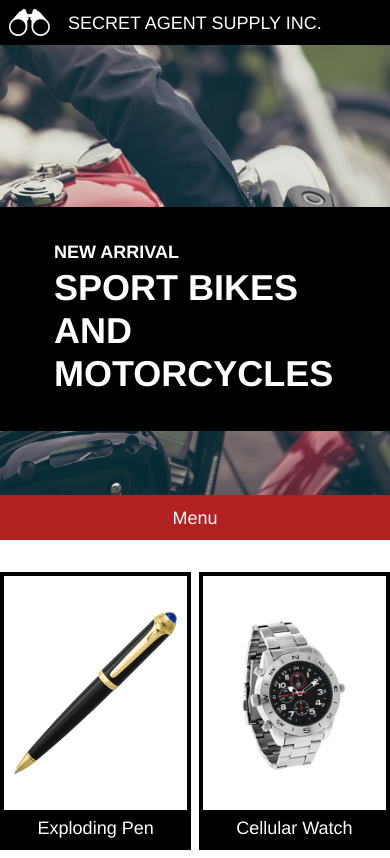
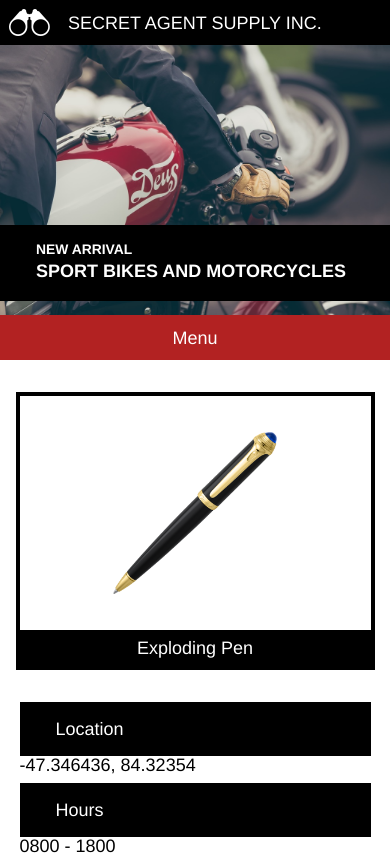
Before and after one commit to hanjcat/secretagentsupply, a plain HTML site: page index.html in a window 390 px wide. Shown: the top 858 px of the page. Drawn offline with Linux system fonts and the light colour scheme.

Commit message:
mobile query added

```diff
--- a/resources/css/style.css
+++ b/resources/css/style.css
@@ -59,10 +59,10 @@ header {
 }
 
 #banner div {
+  max-width: 26rem;
   padding-left: 8%;
   margin-top: 9rem;
   display: flex;
-  max-width: 26rem;
   flex-flow: column nowrap;
 }
 
@@ -73,7 +73,7 @@ header {
 }
 
 #banner h1 {
-  style: block;
+  display: block;
   padding: 0.25rem 3rem 2rem 3rem;
   background-color: black;
   font-size: 2rem;
@@ -199,7 +199,7 @@ footer span {
     padding-left: 0%;
   }
 
-  #bottom {
+  #bottom, #glasses {
     display: none;
   }
 
@@ -210,10 +210,6 @@ footer span {
   nav {
     width: 100%;
     justify-content: center;
-  }
-
-  #glasses {
-    display: none;
   }
 
   main {
@@ -234,5 +230,46 @@ footer span {
     width: 35%;
     margin-right: 0;
   }
+}
 
+@media only screen and (max-width: 470px) {
+  #banner {
+    min-height: 15rem;
+  }
+
+  #banner div {
+    width: 100%;
+    margin-top: 10rem;
+  }
+
+  #banner span {
+    padding: 1rem 0rem 0rem 2rem;
+    font-size: .77rem;
+  }
+
+  #banner h1 {
+    padding: 0.25rem 0rem 1rem 2rem;
+    font-size: 1rem;
+  }
+
+  #products, footer {
+    justify-content: center;
+  }
+
+  #watch {
+    display: none;
+  }
+
+  #pen, #contact div {
+    width: 90%;
+  }
+
+  #contact {
+    flex-flow: column nowrap;
+    margin-bottom: 3rem;
+  }
+
+  .white {
+    margin-bottom: 0.5rem;
+  }
 }
```
